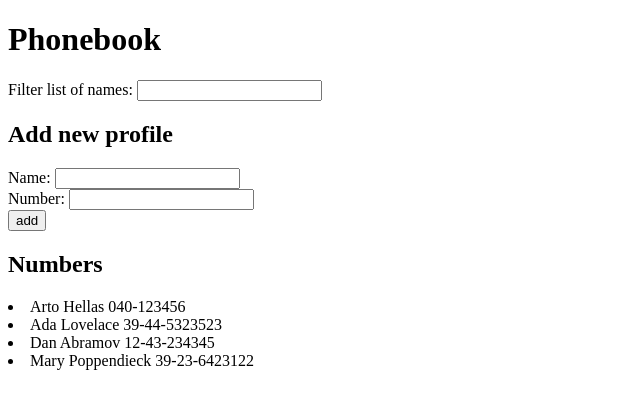
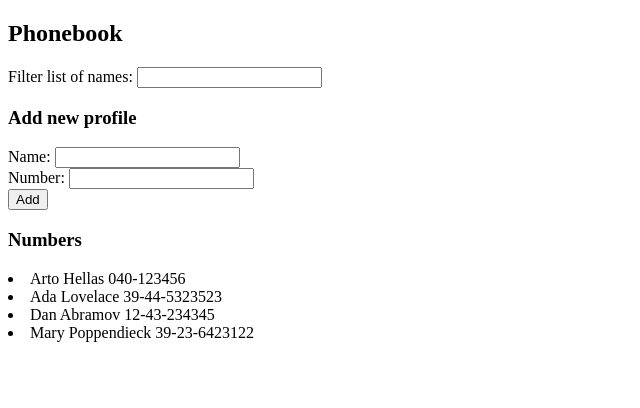
Before and after one commit to Wrthlor/fullStackOpen2020, a React (Create React App) app in the folder part2/phonebook/: page / in a window 1280 px wide. Shown: the top 408 px of the page, without its empty margins (0-640 px from the left). Built offline with nearby package versions, Linux system fonts and the light colour scheme.

Commit message:
Refactored code, created sep components, exercise 2.10

```diff
--- a/part2/phonebook/src/App.js
+++ b/part2/phonebook/src/App.js
@@ -1,5 +1,7 @@
 import React, { useState } from 'react';
-import Person from './components/Person'
+import ListNames from './components/ListNames';
+import Form from './components/Form';
+import Filter from './components/Filter';
 
 const App = () => {
   const [ persons, setPersons ] = useState([
@@ -44,26 +46,32 @@ const App = () => {
     alert(`${casedName} has been added`);
   }
 
-  // Function to check for valid numbers - number input is numeric (can contain "singular dashes")
-  const validNumber = (numbr) => {
-    // \s* = zero or more whitespaces, \d+ = one or more numbers, -? = zero or one dash,
-    // Supports up to 2 dashes in between 3 groups of numbers - ex. ###-###-#### (good), #-### (good), ##--# (bad), #-###-###-#### (bad)
-    const numbRegex = /^(\s*|\d+-?\d*-?\d*)$/;
-    return numbRegex.test(numbr);
+  // Function to check for valid names/numbers
+  // Name is unique (not already added)
+  // Number input is numeric (can contain "singular dashes")
+  const validity = (check, item) => {
+
+    if (item === "number") {
+      // \s* = zero or more whitespaces, \d+ = one or more numbers, -? = zero or one dash,
+      // Supports up to 2 dashes in between 3 groups of numbers - ex. ###-###-#### (good), #-### (good), ##--# (bad), #-###-###-#### (bad)
+      const numbRegex = /^(\s*|\d+-?\d*-?\d*)$/;
+      return numbRegex.test(check);
+    }
+
+    if (item === "name") {
+      return lowerCasedNames.includes(check.toLowerCase())
+    }
   }
-
-  // Function to check for existing profile
-  const checkProfile = () => lowerCasedNames.includes(newName.toLowerCase());
 
   // Function to deal with (potential) new profile submission
   const handleSubmit = (event) => {
     event.preventDefault();
 
-    if (checkProfile) {
+    if (validity(newName, "name")) {
         alert(`${newName} is already added to phonebook`);
     }
     else {
-      if(!validNumber(newNumber)) {
+      if(!validity(newNumber, "number")) {
         alert('Invalid number');
       }
       else {
@@ -104,33 +112,25 @@ const App = () => {
     return people.name.toLowerCase().includes(nameFilter.toLowerCase())
   });
 
-  // Creates a new array of people (dislaying via <Person /> component)
-  const personList = filteredList.map( (individual) => <Person key={individual.name} info={individual} />)
-
   return (
     <div>
-      <h1>Phonebook</h1>
-      <div>
-        Filter list of names: <input value={nameFilter} onChange={(event) => handleChange(event, "filtering")} />
-      </div>
+      <h2>Phonebook</h2>
+      <Filter
+        value={nameFilter}
+        onChange={(event) => handleChange(event, "filtering")}
+      />
 
-      <h2>Add new profile</h2>
-      <form onSubmit={handleSubmit}>
-        <div>
-          Name: <input value={newName} onChange={(event) => handleChange(event, "name")} />
-        </div>
-        <div>
-          Number: <input value={newNumber} onChange={(event) => handleChange(event, "number")} />
-        </div>
-        <div>
-          <button type="submit">add</button>
-        </div>
-      </form>
+      <h3>Add new profile</h3>
+      <Form
+        handleSubmit={(event) => handleSubmit(event)}
+        nameValue={newName}
+        nameChange={(event) => handleChange(event, "name")}
+        numberValue={newNumber}
+        numberChange={(event) => handleChange(event, "number")}
+      />
 
-      <h2>Numbers</h2>
-      <div>
-          {personList}
-      </div>
+      <h3>Numbers</h3>
+      <ListNames people={filteredList} />
     </div>
   )
 };
--- /dev/null
+++ b/part2/phonebook/src/components/Filter.js
@@ -0,0 +1,11 @@
+import React from 'react';
+
+const Filter = (prop) => {
+    return (
+        <div>
+            Filter list of names: <input value={prop.value} onChange={prop.onChange} />
+        </div>
+    )
+}
+
+export default Filter;
--- /dev/null
+++ b/part2/phonebook/src/components/Form.js
@@ -0,0 +1,19 @@
+import React from 'react';
+
+const Form = (props) => {
+    return (
+        <form onSubmit={props.handleSubmit}>
+            <div>
+                Name: <input value={props.nameValue} onChange={props.nameChange} />
+            </div>
+            <div>
+                Number: <input value={props.numberValue} onChange={props.numberChange} />
+            </div>
+            <div>
+                <button type="submit">Add</button>
+            </div>
+        </form>
+    )
+}
+
+export default Form;
--- /dev/null
+++ b/part2/phonebook/src/components/ListNames.js
@@ -0,0 +1,16 @@
+import React from 'react';
+import Person from './Person';
+
+const ListNames = ({ people }) => {
+
+    // Creates a new array of people (dislaying via <Person /> component)
+    const personList = people.map( (individual) => <Person key={individual.name} info={individual} />)
+
+    return (
+        <div>
+            {personList}
+        </div>
+    )
+}
+
+export default ListNames;
```
